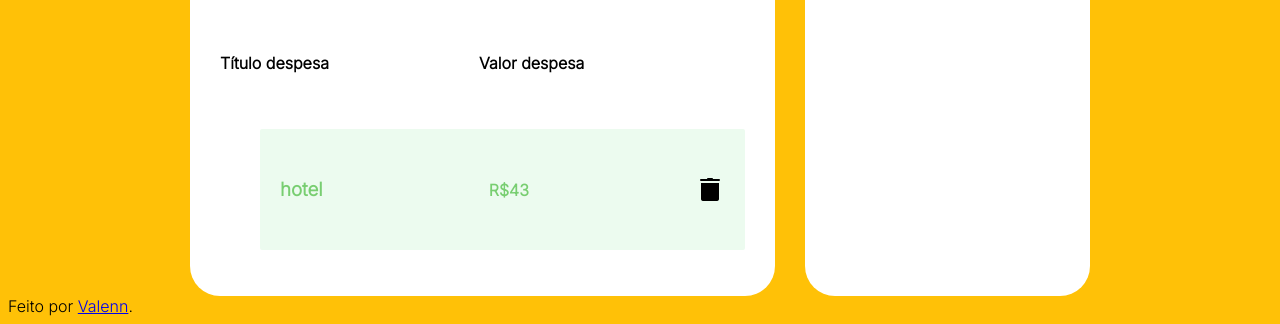
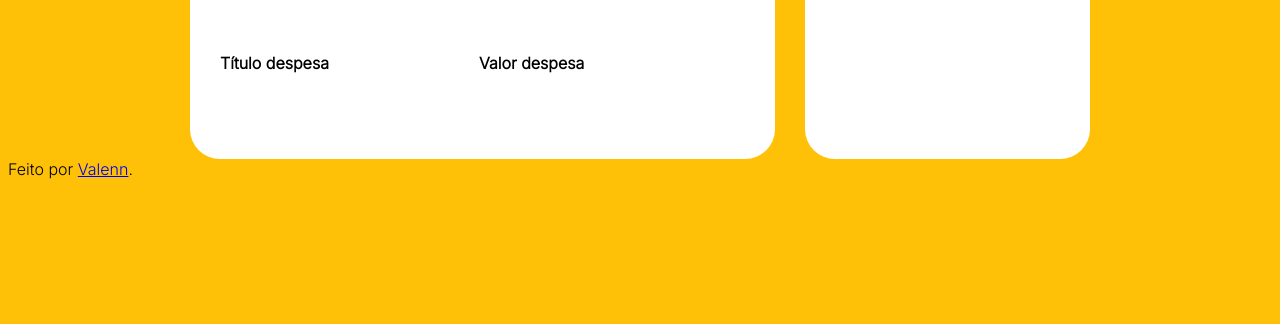
Before and after one commit to valencprado/controle-de-gastos, a plain HTML site: page index.html in a window 1280 px wide. Shown: the part 638-962 px from the top of the page. After the commit the page ends 825 px from the top, so only its background shows below. Drawn offline with Linux system fonts and the light colour scheme.

Commit message:
remover li de exemplo e adicionar classes para javascript

```diff
--- a/index.html
+++ b/index.html
@@ -24,9 +24,9 @@
             </div>
             <div class="FormAddDespesa">
                 <h2>Nome despesa</h2>
-                <input type="text">
+                <input type="text" class="FormAddDespesa_Nome">
                 <h2>Valor despesa</h2>
-                <input type="number">
+                <input type="number" class="FormAddDespesa_Valor">
                 <button>Adicionar despesa</button>
             </div>
 
@@ -36,15 +36,13 @@
                     <p>Valor despesa</p>
 
                 </div>
-                <div class="containerDespesas_lista">
-                    <ul>
-                        <li>
-                            <h3>hotel</h3>
-                            <p>R$43</p>
-                            <img src="./assets/img/lixo.png" alt="lixeira">
-                        </li>
-                    </ul>
-                </div>
+
+                <ul class="containerDespesas_lista">
+
+                </ul>
+
+            </div>
+
 
 
 
```
